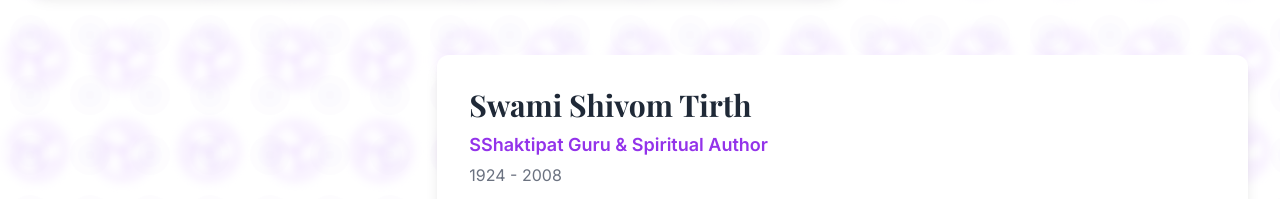
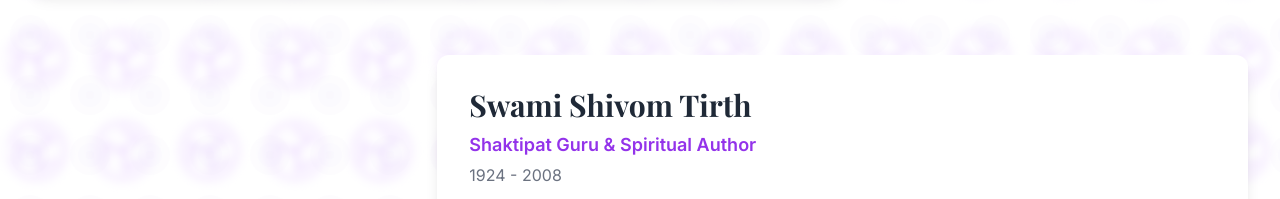
Before and after one commit to pbdyadav/Reiki-Wellness, a React (Vite) app: page /guru-parampara in a window 1280 px wide. Shown: the part 4980-5179 px from the top of the page. Built offline with nearby package versions, Linux system fonts and the light colour scheme.

Commit message:
update Spal

```diff
--- a/src/pages/GuruParampara.jsx
+++ b/src/pages/GuruParampara.jsx
@@ -154,7 +154,7 @@ const GuruParampara = () => {
     },
     {
       name: 'Swami Shivom Tirth',
-      title: 'SShaktipat Guru & Spiritual Author',
+      title: 'Shaktipat Guru & Spiritual Author',
       period: '1924 - 2008',
       description:
         'Born as Om Prakash in Gujarat, Punjab (now in Pakistan), Swami Shivom Tirth renounced worldly life after years of deep inner calling. A disciple of Swami Vishnu Tirth Maharaj, he became a leading figure in the Siddhayoga lineage, known for his clarity, compassion, and depth in spiritual guidance.',
```
